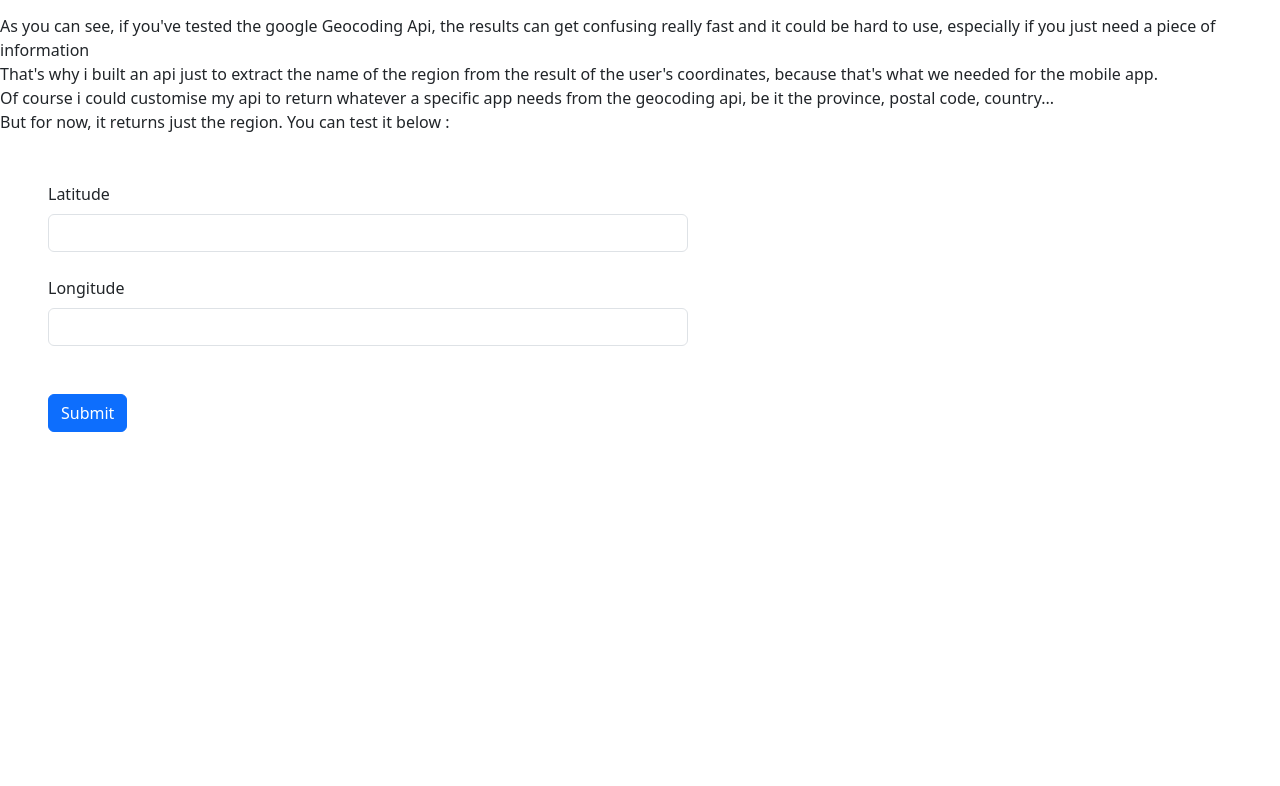
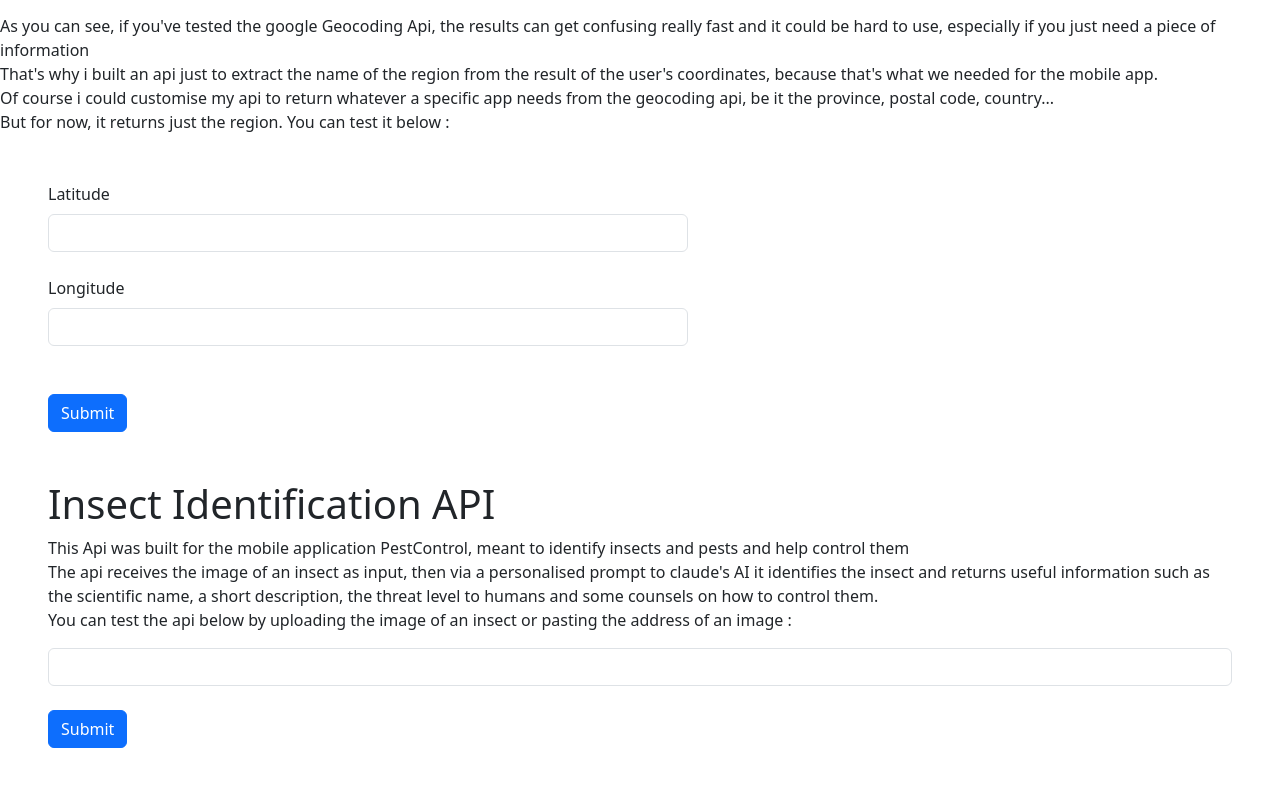
Before and after one commit to Yonkeu-Onyx/portfolio, a React (Vite) app: page /projects in a window 1280 px wide. Shown: the part 606-1392 px from the top of the page. Before the commit the page ends 1086 px from the top, so only its background shows below. Built offline with nearby package versions, Linux system fonts and the light colour scheme; no server answers.

Commit message:
Added the project InsectIdentification

```diff
--- a/src/components/Projects.tsx
+++ b/src/components/Projects.tsx
@@ -1,10 +1,12 @@
 import { useState, type SetStateAction } from "react";
 import Geolocation from "./projects/Geolocation";
+import InsectIdentification from "./projects/InsectIdentification";
 
 function Projects() {
   return (
     <>
       <Geolocation />
+      <InsectIdentification />
     </>
   );
 }
--- /dev/null
+++ b/src/components/projects/InsectIdentification.tsx
@@ -0,0 +1,67 @@
+import { useState } from "react";
+
+function InsectIdentification() {
+  const [image, setImage] = useState("");
+  const [imgResult, setImageResult] = useState(null);
+  const VITE_CLAUDE_IDENTIFICATION_URL = import.meta.env
+    .VITE_CLAUDE_IDENTIFICATION_URL;
+
+  function handleImageUrl(event: React.ChangeEvent<HTMLInputElement>) {
+    setImage(event.target.value);
+  }
+
+  async function AnalyzeImage() {
+    if (image != "") {
+      const response = await fetch(VITE_CLAUDE_IDENTIFICATION_URL, {
+        method: "post",
+        headers: {
+          "Content-type": "application/json",
+        },
+        body: JSON.stringify({
+          image_url: image,
+        }),
+      });
+      const data = await response.json();
+      setImageResult(data);
+    }
+  }
+
+  let results = (
+    <div className="container">
+      <h2>Results</h2>
+      {imgResult && <pre>{JSON.stringify(imgResult, null, 2)}</pre>}
+    </div>
+  );
+
+  return (
+    <>
+      <section className="m-5">
+        <h1>Insect Identification API</h1>
+        <p>
+          This Api was built for the mobile application PestControl, meant to
+          identify insects and pests and help control them <br />
+          The api receives the image of an insect as input, then via a
+          personalised prompt to claude's AI it identifies the insect and
+          returns useful information such as the scientific name, a short
+          description, the threat level to humans and some counsels on how to
+          control them. <br />
+          You can test the api below by uploading the image of an insect or
+          pasting the address of an image :
+        </p>
+        <input type="text" className="form-control" onChange={handleImageUrl} />
+        <br />
+        <input
+          type="submit"
+          onClick={AnalyzeImage}
+          className="btn btn-primary"
+        />
+        <br />
+        <br />
+
+        {imgResult && results}
+      </section>
+    </>
+  );
+}
+
+export default InsectIdentification;
--- a/src/vite-env.d.ts
+++ b/src/vite-env.d.ts
@@ -1,6 +1,7 @@
 /// <reference types="vite/client" />
 interface ImportMetaEnv{
     readonly VITE_MAPS_API_KEY : string;
+    readonly VITE_CLAUDE_IDENTIFICATION_URL : string;
 }
 
 interface ImportMeta{
```
